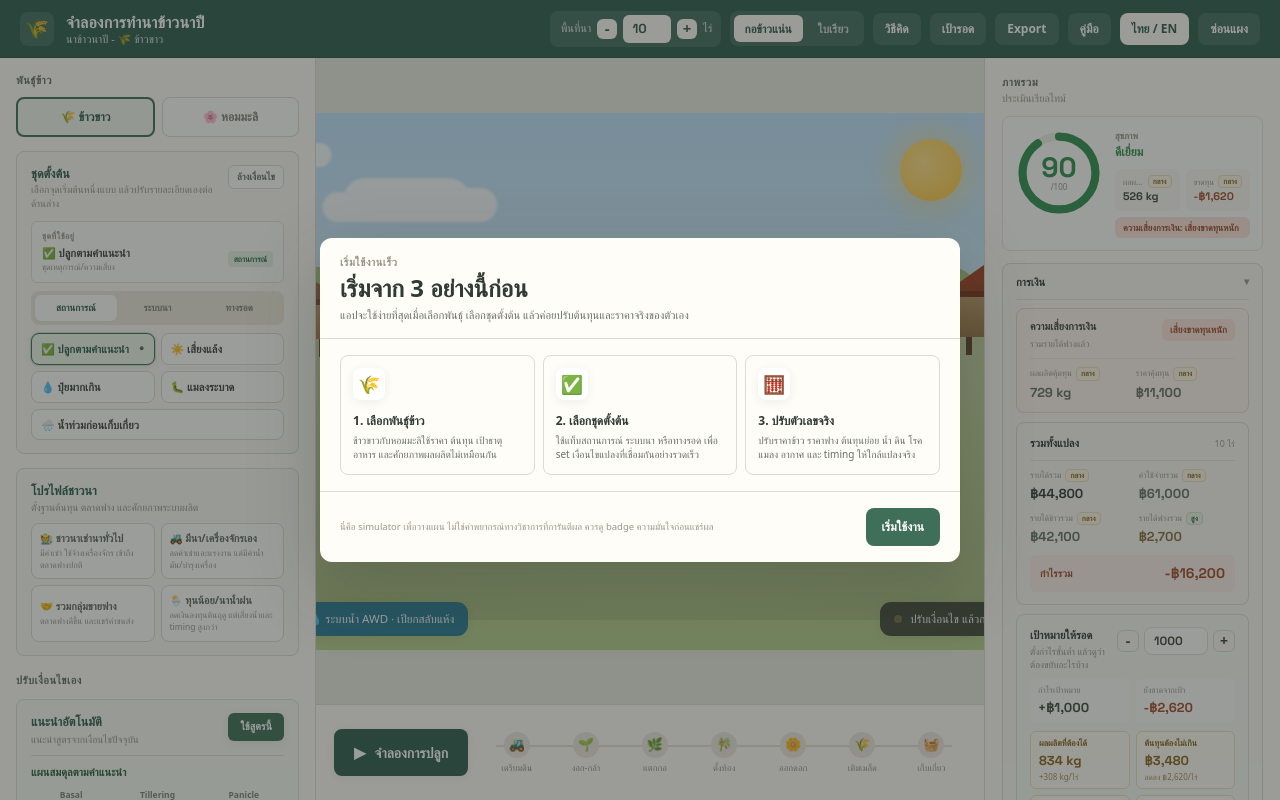
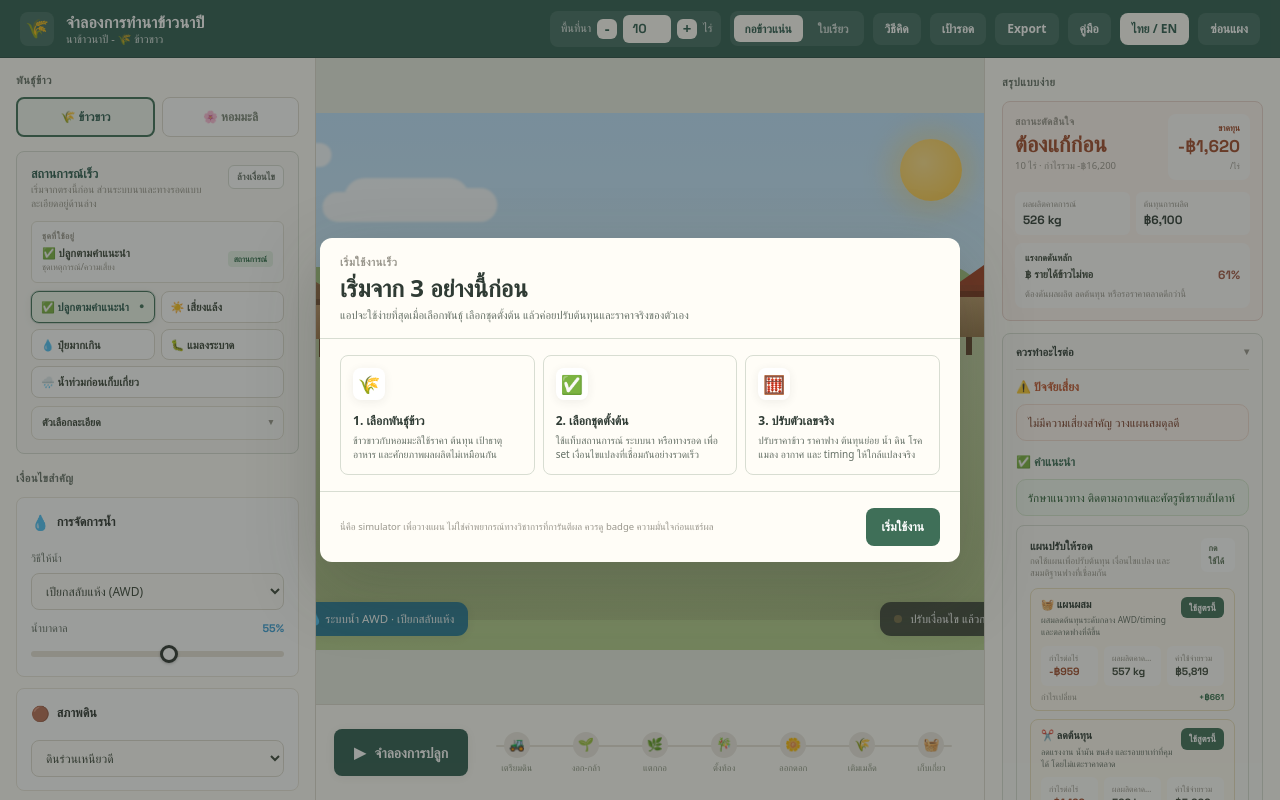
Before and after one commit to Ton-Munoi99/thai-rice-farming-simulator, a React (Vite) app: page / in a window 1280 px wide. Built offline with nearby package versions, Linux system fonts and the light colour scheme; a web font is replaced by a local one.

Commit message:
Simplify simulator panels

```diff
--- a/src/components/ControlPanel.jsx
+++ b/src/components/ControlPanel.jsx
@@ -24,30 +24,8 @@ export default function ControlPanel({ mobileActive = true, simulation }) {
           </div>
         </section>
         <PresetLibrary simulation={simulation} />
-        <FarmerProfilePanel simulation={simulation} />
 
-        <div className="mb-2 mt-4 control-heading">{t(language, "manualControls")}</div>
-        <AutoRecommendationPanel
-          active={simulation.activeAutoRecommendation}
-          language={language}
-          recommendation={simulation.autoRecommendation}
-          onApply={simulation.applyAutoRecommendation}
-        />
-
-        <FertilizerProgram
-          language={language}
-          applications={inputs.applications}
-          stages={simulation.fertilizerStages}
-          formulaOptions={formulaOptions}
-          nutrientTotals={nutrientTotals}
-          nutrientTargets={{
-            N: simulation.varietyInfo.idealN,
-            P: simulation.varietyInfo.idealP,
-            K: simulation.varietyInfo.idealK,
-          }}
-          onChange={setApplication}
-        />
-
+        <div className="mb-2 mt-4 control-heading">{t(language, "importantConditions")}</div>
         <ControlCard icon="💧" title={t(language, "waterManagement")}>
           <FieldLabel>{t(language, "irrigationMethod")}</FieldLabel>
           <Select language={language} value={inputs.water} onChange={(value) => setInput("water", value)} options={SELECT_OPTIONS.water} labels={OPTION_LABELS.water} />
@@ -81,8 +59,44 @@ export default function ControlPanel({ mobileActive = true, simulation }) {
             onChange={(value) => setInput("managementTiming", value)}
           />
         </ControlCard>
+
+        <AdvancedDetails title={t(language, "advancedControls")}>
+          <FarmerProfilePanel simulation={simulation} />
+          <AutoRecommendationPanel
+            active={simulation.activeAutoRecommendation}
+            language={language}
+            recommendation={simulation.autoRecommendation}
+            onApply={simulation.applyAutoRecommendation}
+          />
+
+          <FertilizerProgram
+            language={language}
+            applications={inputs.applications}
+            stages={simulation.fertilizerStages}
+            formulaOptions={formulaOptions}
+            nutrientTotals={nutrientTotals}
+            nutrientTargets={{
+              N: simulation.varietyInfo.idealN,
+              P: simulation.varietyInfo.idealP,
+              K: simulation.varietyInfo.idealK,
+            }}
+            onChange={setApplication}
+          />
+        </AdvancedDetails>
       </div>
     </aside>
+  );
+}
+
+function AdvancedDetails({ children, title }) {
+  return (
+    <details className="mt-[11px] rounded-lg border border-[#e5e1d4] bg-[#fbfaf6] px-3 py-2.5">
+      <summary className="cursor-pointer list-none text-[11px] font-bold text-[#3c473a]">
+        <span>{title}</span>
+        <span className="float-right text-[9px] text-rice-faint">▾</span>
+      </summary>
+      <div className="mt-2 border-t border-[#ebe7dd] pt-2">{children}</div>
+    </details>
   );
 }
 
--- a/src/components/PresetLibrary.jsx
+++ b/src/components/PresetLibrary.jsx
@@ -2,8 +2,7 @@ import { useEffect, useMemo, useState } from "react";
 import { FARM_SYSTEM_PRESETS, SCENARIOS, WHITE_RICE_SURVIVAL_PRESETS } from "../data/mockData.js";
 import { pickLang, t } from "../i18n.js";
 
-const TABS = [
-  { key: "scenario", labelKey: "scenarioTab" },
+const DETAIL_TABS = [
   { key: "farm", labelKey: "farmSystemTab" },
   { key: "survival", labelKey: "survivalTab" },
 ];
@@ -11,10 +10,10 @@ const TABS = [
 export default function PresetLibrary({ simulation }) {
   const { language } = simulation;
   const activeSource = useMemo(() => getActiveSource(simulation), [simulation]);
-  const [activeTab, setActiveTab] = useState(activeSource.tab);
+  const [activeTab, setActiveTab] = useState(activeSource.tab === "survival" ? "survival" : "farm");
 
   useEffect(() => {
-    if (activeSource.tab !== "manual") {
+    if (activeSource.tab === "farm" || activeSource.tab === "survival") {
       setActiveTab(activeSource.tab);
     }
   }, [activeSource.tab]);
@@ -23,8 +22,8 @@ export default function PresetLibrary({ simulation }) {
     <section className="rounded-lg border border-[#d8ddd2] bg-[#fbfaf6] px-3.5 py-[13px]">
       <div className="mb-2.5 flex items-start justify-between gap-2">
         <div>
-          <div className="text-[12.5px] font-bold text-rice-dark">{t(language, "presetLibrary")}</div>
-          <div className="text-[10px] leading-snug text-rice-faint">{t(language, "presetLibrarySub")}</div>
+          <div className="text-[12.5px] font-bold text-rice-dark">{t(language, "quickScenarios")}</div>
+          <div className="text-[10px] leading-snug text-rice-faint">{t(language, "quickScenariosSub")}</div>
         </div>
         <button
           type="button"
@@ -48,8 +47,16 @@ export default function PresetLibrary({ simulation }) {
         </div>
       </div>
 
-      <div className="grid grid-cols-3 rounded-lg bg-[#ece8dc] p-1">
-        {TABS.map((tab) => (
+      <ScenarioGrid simulation={simulation} />
+
+      <details className="mt-2 rounded-lg border border-[#e5e1d4] bg-white/70 px-2.5 py-2">
+        <summary className="cursor-pointer list-none text-[10.5px] font-bold text-[#3c473a]">
+          <span>{t(language, "advancedPresets")}</span>
+          <span className="float-right text-[9px] text-rice-faint">▾</span>
+        </summary>
+        <div className="mt-2 border-t border-[#ebe7dd] pt-2">
+          <div className="mb-2 grid grid-cols-2 rounded-lg bg-[#ece8dc] p-1">
+            {DETAIL_TABS.map((tab) => (
               <button
                 key={tab.key}
                 type="button"
@@ -62,12 +69,10 @@ export default function PresetLibrary({ simulation }) {
               </button>
             ))}
           </div>
-
-      <div className="mt-2">
-        {activeTab === "scenario" ? <ScenarioGrid simulation={simulation} /> : null}
           {activeTab === "farm" ? <FarmGrid simulation={simulation} /> : null}
           {activeTab === "survival" ? <SurvivalGrid simulation={simulation} /> : null}
         </div>
+      </details>
     </section>
   );
 }
--- a/src/components/ScorePanel.jsx
+++ b/src/components/ScorePanel.jsx
@@ -1,6 +1,7 @@
 import { formatNumber, riskColor, scoreColor, signedBaht } from "../utils/format.js";
 import { COST_LABELS, pickLang, t } from "../i18n.js";
 import { METRIC_QUALITY } from "../data/methodologyData.js";
+import { buildRiskContributions } from "../simulation/RiskContributionEngine.js";
 import AssumptionSourcePanel from "./AssumptionSourcePanel.jsx";
 import AutoPlanPanel from "./AutoPlanPanel.jsx";
 import CalibrationPanel from "./CalibrationPanel.jsx";
@@ -22,6 +23,7 @@ export default function ScorePanel({ mobileActive = true, mobileMode = null, sim
   const { language } = simulation;
   const circumference = 2 * Math.PI * 58;
   const profitPositive = model.profitPerRai >= 0;
+  const topPressure = buildRiskContributions(model, language)[0];
   const totals = {
     riceRevenue: model.riceRevenuePerRai * simulation.farmSize,
     strawRevenue: model.straw.revenuePerRai * simulation.farmSize,
@@ -43,21 +45,24 @@ export default function ScorePanel({ mobileActive = true, mobileMode = null, sim
       className={`${mobileActive ? "flex" : "hidden"} fixed bottom-[66px] right-3 top-[70px] z-40 w-[min(300px,calc(100vw-24px))] flex-none flex-col overflow-y-auto border border-rice-border bg-rice-panel shadow-float lg:static lg:z-auto lg:flex lg:w-[296px] lg:border-y-0 lg:border-r-0 lg:shadow-none`}
     >
       <div className="px-[17px] py-4">
-        <div className="control-heading">{t(language, "snapshot")}</div>
-        <div className="text-[10.5px] text-rice-faint">{t(language, "realTime")}</div>
-
-        <SnapshotCard
-          circumference={circumference}
+        <div className="control-heading">{t(language, "simpleResult")}</div>
+        <SimpleDecisionCard
+          farmSize={simulation.farmSize}
           language={language}
           model={model}
-          profitPositive={profitPositive}
+          topPressure={topPressure}
+          totals={totals}
         />
 
-        <GroupDetails title={t(language, "financeGroup")} defaultOpen={mobileMode !== "results"}>
+        <GroupDetails title={t(language, "nextActions")} defaultOpen>
+          <RecommendationPanel language={language} risks={model.risks.slice(0, 2)} actions={model.recommendedActions.slice(0, 3)} />
+          <AutoPlanPanel simulation={simulation} />
+        </GroupDetails>
+
+        <GroupDetails title={t(language, "financeGroup")} defaultOpen={mobileMode === "plans"}>
           <FinancialRiskCard language={language} model={model} />
           <FarmTotalsCard language={language} farmSize={simulation.farmSize} totals={totals} />
           <SurvivalTargetPanel simulation={simulation} />
-          <AutoPlanPanel simulation={simulation} />
           <CompactDetails title={t(language, "sensitivityTitle")}>
             <SensitivityPanel simulation={simulation} />
           </CompactDetails>
@@ -67,6 +72,12 @@ export default function ScorePanel({ mobileActive = true, mobileMode = null, sim
         </GroupDetails>
 
         <GroupDetails title={t(language, "yieldRiskGroup")} defaultOpen={mobileMode === "results"}>
+          <SnapshotCard
+            circumference={circumference}
+            language={language}
+            model={model}
+            profitPositive={profitPositive}
+          />
           <YieldCard language={language} model={model} />
           <IndicatorGrid indicators={indicators} />
           <RiskContributionPanel language={language} model={model} />
@@ -95,6 +106,61 @@ export default function ScorePanel({ mobileActive = true, mobileMode = null, sim
         </GroupDetails>
       </div>
     </aside>
+  );
+}
+
+function SimpleDecisionCard({ farmSize, language, model, topPressure, totals }) {
+  const profitPositive = model.profitPerRai >= 0;
+  const statusKey = model.profitPerRai >= 800 ? "reportGo" : profitPositive ? "reportWatch" : "reportStop";
+
+  return (
+    <section className={`mt-2.5 rounded-lg border px-3 py-3 ${
+      profitPositive ? "border-[#d7e8cf] bg-[#f4faf2]" : "border-[#ead5cd] bg-[#fff5f0]"
+    }`}>
+      <div className="flex items-start justify-between gap-2">
+        <div className="min-w-0">
+          <div className="text-[10px] font-bold uppercase tracking-[.04em] text-rice-faint">{t(language, "decisionStatus")}</div>
+          <div className={`mt-1 font-display text-[22px] font-bold leading-none ${profitPositive ? "text-[#2f6b48]" : "text-[#a24b2b]"}`}>
+            {t(language, statusKey)}
+          </div>
+          <div className="mt-1 text-[9.5px] leading-snug text-rice-faint">
+            {farmSize} {t(language, "rai")} · {t(language, "totalProfit")} {signedBaht(totals.profit)}
+          </div>
+        </div>
+        <div className={`rounded-lg px-2.5 py-2 text-right ${profitPositive ? "bg-white/80 text-[#2f6b48]" : "bg-white/80 text-[#a24b2b]"}`}>
+          <div className="text-[8.5px] font-bold">{profitPositive ? t(language, "profit") : t(language, "loss")}</div>
+          <div className="font-display text-[17px] font-bold">{signedBaht(model.profitPerRai)}</div>
+          <div className="text-[8px] text-rice-faint">/{t(language, "rai")}</div>
+        </div>
+      </div>
+
+      <div className="mt-3 grid grid-cols-2 gap-1.5">
+        <SimpleMetric label={t(language, "estimatedYield")} value={`${formatNumber(model.estimatedYieldKgPerRai)} kg`} />
+        <SimpleMetric label={t(language, "productionCost")} value={`฿${formatNumber(model.costPerRai)}`} />
+      </div>
+
+      <div className="mt-2 rounded-lg bg-white/80 px-2.5 py-2">
+        <div className="text-[9px] font-bold text-[#3c473a]">{t(language, "primaryPressure")}</div>
+        <div className="mt-0.5 flex items-center justify-between gap-2">
+          <div className="min-w-0 truncate text-[10.5px] font-bold text-[#3c473a]">
+            {topPressure.icon} {pickLang(language, topPressure.label, topPressure.labelTh)}
+          </div>
+          <div className="font-display text-[12px] font-bold text-rice-red">{topPressure.percent}%</div>
+        </div>
+        <div className="mt-1 text-[9px] leading-snug text-rice-faint">
+          {pickLang(language, topPressure.action, topPressure.actionTh)}
+        </div>
+      </div>
+    </section>
+  );
+}
+
+function SimpleMetric({ label, value }) {
+  return (
+    <div className="rounded-md bg-white/80 px-2 py-1.5">
+      <div className="truncate text-[8.5px] text-rice-faint">{label}</div>
+      <div className="font-display text-[12px] font-bold text-[#2f3b34]">{value}</div>
+    </div>
   );
 }
 
--- a/src/i18n.js
+++ b/src/i18n.js
@@ -113,6 +113,16 @@ export const TEXT = {
   debtNoteLoss: { en: "Assumes a 6-month working-capital loan at 6% annual interest. Adjust later with real loan terms.", th: "สมมติเงินกู้หมุน 6 เดือน ดอกเบี้ย 6% ต่อปี ระยะต่อไปควรปรับด้วยเงื่อนไขสินเชื่อจริง" },
   debtNoteProfit: { en: "This crop is cash-positive; the same panel shows how much cushion is available before the next crop.", th: "รอบนี้เงินสดเป็นบวก แผงนี้จึงใช้ดู buffer ก่อนเริ่มรอบถัดไป" },
   realTime: { en: "Real-time estimate", th: "ประเมินเรียลไทม์" },
+  simpleResult: { en: "Simple result", th: "สรุปแบบง่าย" },
+  nextActions: { en: "What to do next", th: "ควรทำอะไรต่อ" },
+  quickScenarios: { en: "Quick scenarios", th: "สถานการณ์เร็ว" },
+  quickScenariosSub: {
+    en: "Start here first. Advanced farm systems and survival cases are below.",
+    th: "เริ่มจากตรงนี้ก่อน ส่วนระบบนาและทางรอดแบบละเอียดอยู่ด้านล่าง",
+  },
+  advancedPresets: { en: "More presets", th: "ตัวเลือกละเอียด" },
+  importantConditions: { en: "Important conditions", th: "เงื่อนไขสำคัญ" },
+  advancedControls: { en: "Advanced controls", th: "ปรับละเอียด" },
   estimatedYield: { en: "Estimated yield", th: "ผลผลิตคาดการณ์" },
   salePrice: { en: "Average paddy price", th: "ราคาข้าวเปลือกเฉลี่ย" },
   linkedCostDrivers: { en: "Linked cost drivers", th: "ต้นทุนที่เพิ่มจากเงื่อนไข" },
```
Lines whose indentation alone changed are shown as unchanged.
